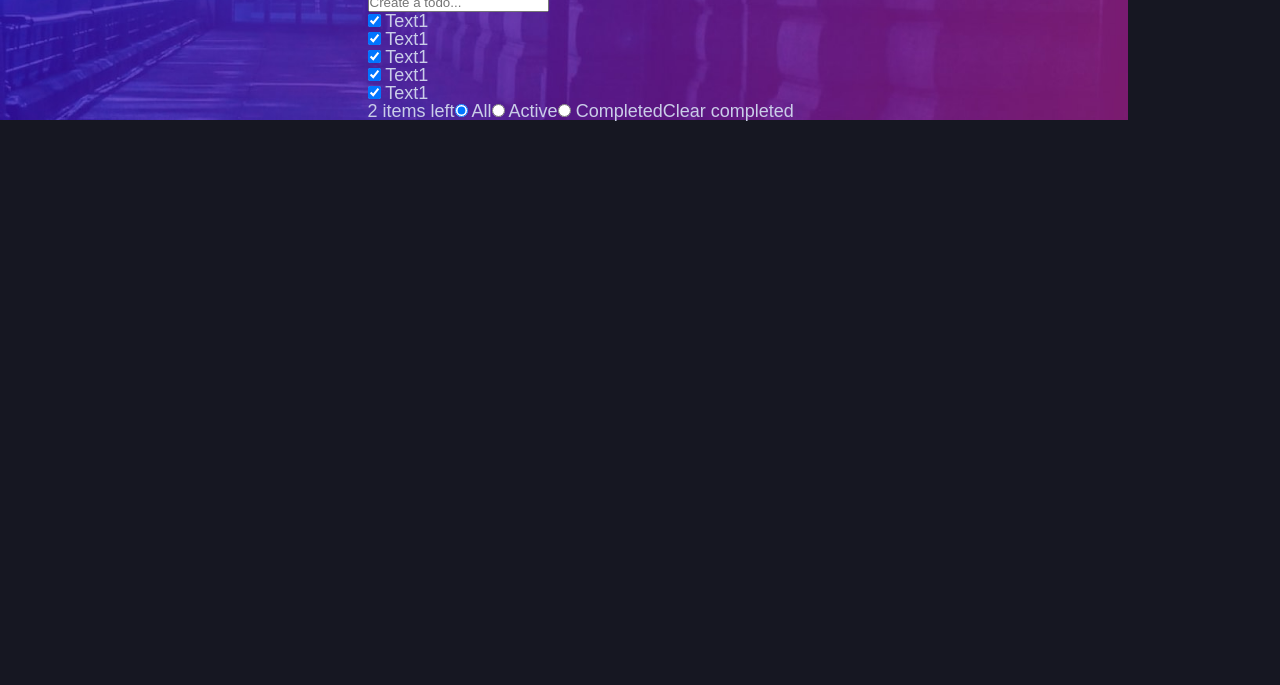
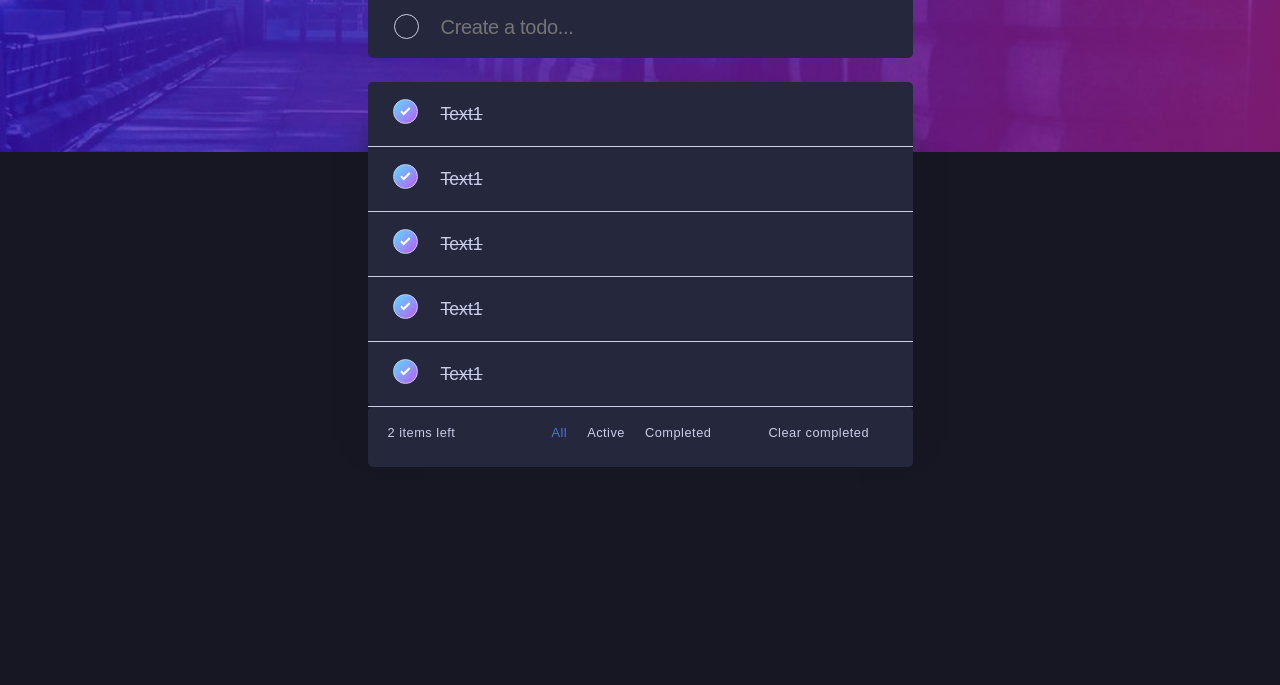
Before and after one commit to Diariataa/todoapp, a plain HTML site: page todo-app-main/index.html in a window 1280 px wide. Shown: the part 115-800 px from the top of the page. Drawn offline with Linux system fonts and the light colour scheme.

Commit message:
end of css

```diff
--- a/todo-app-main/styles.css
+++ b/todo-app-main/styles.css
@@ -42,6 +42,7 @@ body{
     color: var(--font-color);
  }
 
+ /* to have the todo in the middle */
  header, main{
     max-width: 545px;
     margin: 0 auto;
@@ -52,6 +53,7 @@ header{
     padding: 57px 0 11px;
 }
 
+/* the title of todo */
 h1{
     font-weight: 700;
     font-size: 2.5rem;
@@ -72,5 +74,183 @@ h1{
     background: url(images/icon-sun.svg);
     display: block;
     width: 26px;
+    height: 26px;
+    cursor: pointer;
+}
+.theme-block #theme:checked + label::before{
+    background: url(images/icon-moon.svg);
+}
+
+/* create a new todo style */
+.add-new-item{
+    background: var(--todo-bg);
+    height: 65px;
+    border-radius: 5px;
+    margin: 0 0 24px;
+    padding: 0 26px ;
+    position: relative;
+}
+
+.add-new-item #addItem{
+    background: transparent;
+    color: var(--font-color);
+    border: 0;
+    outline: 0;
+    width: 100%;
+    height: 50px;
+    font: 400 18px/1 'Josephin Sans' sans-serif;
+    margin: 4px 0 0 47px;
+    letter-spacing: -0.3px;
+    font-size: 20px;
+}
+
+.add-new-item span{
+    width: 25px;
     height: 25px;
+    border: 1px solid var(--font-color);
+    display: block;
+    border-radius: 50%;
+    position: absolute;
+    left: 26px;
+    top: 21px;
+    cursor: pointer;
 }
+
+.add-new-item span:hover{
+    background: center url(images/icon-check.svg) no-repeat, linear-gradient(135deg, hsl(192, 100%, 67%), hsl(280, 87%, 65%));
+}
+
+/* the start of the list of todo */
+.content{
+    background: var(--todo-bg);
+    border-radius: 5px;
+    box-shadow: 0 42px 30px -9px var(--todo-shadow);
+}
+
+ul{
+    list-style-type: none;
+    padding: 0;
+    margin: 0;
+}
+
+ul li{
+    padding: 0 10px 0 25px;
+    min-height: 65px;
+    border-bottom: 1px solid var(--font-color);
+    position: relative;
+
+}
+/* make the checkbix unnoticable for now */
+ul li input[type='checkbox']{
+    position: absolute;
+    opacity: 0;
+    cursor: pointer;
+    width: 0;
+    height: 0;
+}
+
+ul li label{
+    position: relative;
+    cursor: pointer;
+    padding: 2px 0 0 48px;
+    font-size: 1.1rem;
+}
+
+.checkmark{
+    height: 25px;
+    width: 25px;
+    position: absolute;
+    top:-5px;
+    left: 0;
+
+}
+
+ul li input[type='checkbox'] ~ .checkmark{
+    border: 1px solid var(--font-color);
+    border-radius: 50px;
+}
+
+ul li input[type='checkbox'] ~ .checkmark:hover{
+    border: 0;
+    padding: 1px;
+    background :linear-gradient(135deg, hsl(192, 100%, 67%), hsl(280, 87%, 65%));
+}
+
+ul li input[type='checkbox'] ~ .checkmark:hover::before{
+    content: "";
+    width: 23px;
+    height: 23px;
+    border-radius: 50%;
+    background: var(--todo-bg);
+
+}
+
+
+ul li input[type='checkbox']:checked ~ .checkmark{
+    background: center url(images/icon-check.svg) no-repeat, linear-gradient(135deg, hsl(192, 100%, 67%), hsl(280, 87%, 65%));
+}
+
+ul li input[type='checkbox']:checked ~ .text{
+    text-decoration: line-through;
+}
+
+.remove{
+    background: url(images/icon-cross.svg) no-repeat;
+    width: 10px;
+    height: 10px;
+    display: none;
+    cursor: pointer;
+    position: absolute;
+    right: 25px;
+    top: 25px;
+}
+
+ul li:hover .remove{
+    display: block;
+}
+/* status Task bellow */
+.items-left{
+    margin-right: 86px;
+}
+.bottom-items{
+    padding: 20px 20px 27px;
+    font-size: 0.8rem;
+    letter-spacing: 0.5px;
+    align-items: baseline;
+    border-radius: 5px;
+    background: var(--todo-bg);
+}
+
+.filter{
+    margin-right: 47px;
+}
+
+.filter input[type='radio']{
+    position: absolute;
+    opacity: 0;
+    cursor: pointer;
+    height: 0;
+    width: 0;
+}
+
+.filter label{
+    cursor: pointer;
+    padding: 0 10px;
+}
+
+.filter label:hover{
+    color: var(--font-color-hover);
+}
+
+.filter input[type="radio"]:checked ~ span{
+    color: hsl(221, 67%, 57%);
+}
+
+.clear{
+    color: var(--font-color);
+    cursor: pointer;
+}
+
+.clear:hover{
+    color: var(--font-color-hover);
+}
```
